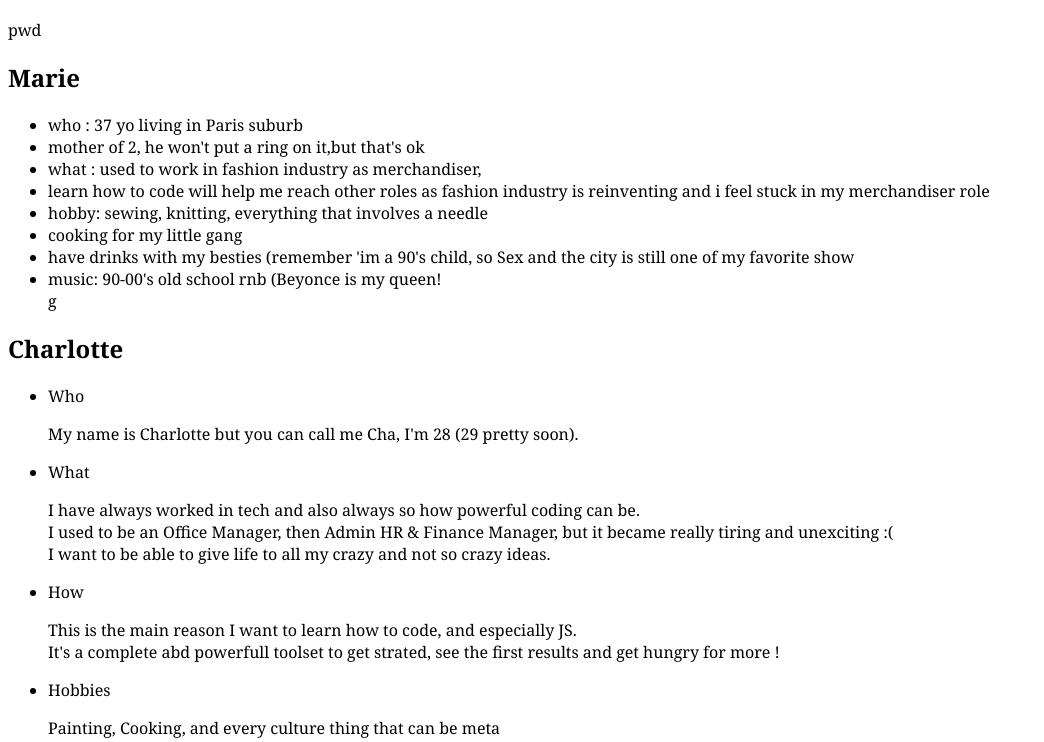
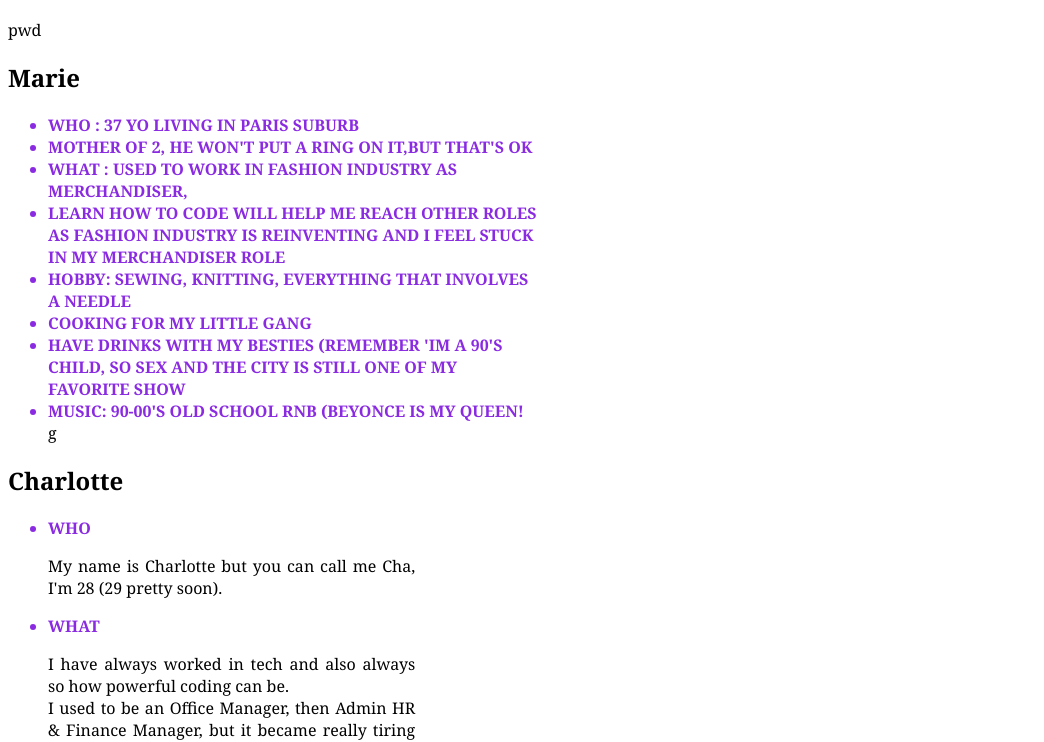
Before and after one commit to MarieAmp/batgirls, a plain HTML site: page index.html in a window 1280 px wide. Shown: the part 67-809 px from the top of the page, without its empty margins (0-1044 px from the left). Drawn offline with Linux system fonts and the light colour scheme.

Commit message:
added some style

```diff
--- a/index.html
+++ b/index.html
@@ -8,6 +8,7 @@
 </head>
 <body>
     <h1>Get to know the <b>Bat</b>Girls</h1>
+    <div class="container">
     <div>
         pwd<h2>Marie</h2>
         <ul>
@@ -41,5 +42,6 @@
             <p>Mostly old stuff, really cheesy songs, and most French 80s I know by heart.</p>
         </ul>
     </div>
+</div>
 </body>
 </html>
--- a/stylesheet.css
+++ b/stylesheet.css
@@ -1,5 +1,9 @@
 html, body {
     font-family: Georgia, 'Times New Roman', Times, serif;
+}
+
+h1 {
+
 }
 
 .container {
@@ -7,10 +11,18 @@ flex-direction: column;
 flex-wrap: wrap;
 }
 
-ul.li {
-    width: 40%;
+ul {
+
 }
 
-ul.p {
+li {
     width: 40%;
+    font-weight: 700;
+    color: blueviolet;
+    text-transform: uppercase;
 }
+
+p {
+    width: 30%;
+    text-align: justify;
+}
```
